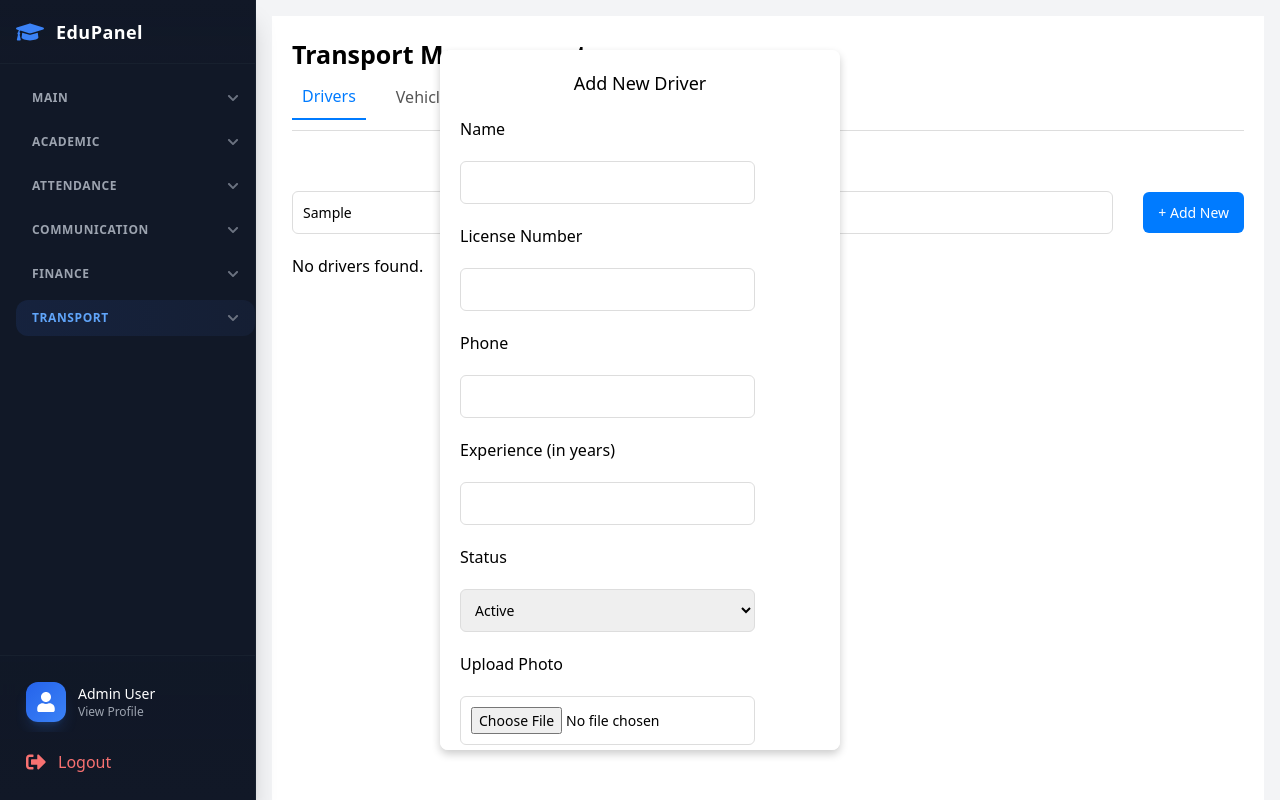
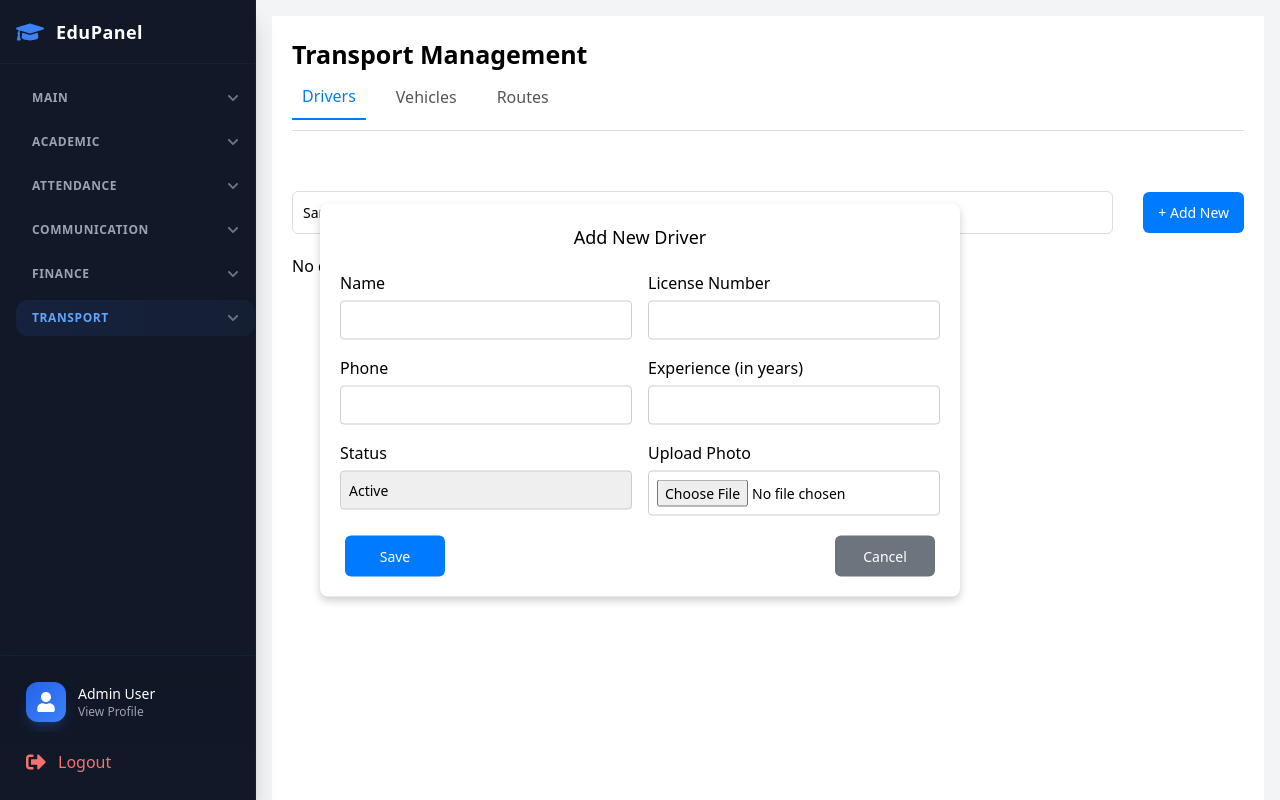
Before and after one commit to himanshusharma2007/SMS, a React (Vite) app in the folder frontend/: page /transport in a window 1280 px wide. Both pictures are taken after typing "Sample" into the empty fields and a click on the button "+ Add New". Built offline with nearby package versions, Linux system fonts and the light colour scheme.

Commit message:
Transport form done

```diff
--- a/frontend/src/App.css
+++ b/frontend/src/App.css
@@ -51,6 +51,7 @@ Global styles body {
 }
 
 /* Modal */
+/* General Modal Styling */
 .modal {
   position: fixed;
   top: 50%;
@@ -60,8 +61,8 @@ Global styles body {
   padding: 20px;
   border-radius: 8px;
   box-shadow: 0 4px 8px rgba(0, 0, 0, 0.2);
-  width: 400px;
-  max-height: 700px;
+  min-width: 400px;
+  max-height: 600px;
   overflow-y: auto;
   z-index: 1000;
 }
@@ -72,26 +73,48 @@ Global styles body {
   text-align: center;
 }
 
-.modal form {
-  display: grid;
-  grid-template-columns: 1fr 1fr; /* Two equal columns */
-  gap: 20px;
+.form-main {
+  display: flex;
+  flex-wrap: wrap;
+  gap: 16px;
 }
 
-.modal label {
-  grid-column: span 2; /* Make labels span both columns */
+/* Input & Label Styles */
+label {
+  display: flex;
+  flex-direction: column;
+  width: calc(50% - 8px); /* Two inputs per row */
 }
 
-.modal input,
-.modal select {
-  padding: 10px;
-  border: 1px solid #ddd;
-  border-radius: 6px;
+label input,
+label select {
+  padding: 8px;
+  margin-top: 6px;
+  border: 1px solid #ccc;
+  border-radius: 4px;
   font-size: 14px;
 }
 
-.modal .form-actions {
-  grid-column: span 2; /* Make action buttons span both columns */
+label select {
+  appearance: none;
+  cursor: pointer;
+}
+
+/* Photo Preview */
+.photo-preview {
+  margin-top: 10px;
+  text-align: center;
+}
+
+.photo-preview img {
+  display: inline-block;
+  border: 1px solid #ccc;
+  padding: 2px;
+}
+
+/* Form Actions */
+.form-actions {
+  margin-top: 20px;
   display: flex;
   justify-content: space-between;
 }
@@ -105,6 +128,7 @@ Global styles body {
   cursor: pointer;
   margin: 0 5px;
   transition: background-color 0.2s ease;
+  max-width: 100px;
 }
 
 .modal .form-actions button:first-child {
--- a/frontend/src/pages/TransportManagement/DriverForm.jsx
+++ b/frontend/src/pages/TransportManagement/DriverForm.jsx
@@ -36,7 +36,8 @@ const DriverForm = ({ onClose, onSave, driver }) => {
     <div className="modal">
       <h2>{driver ? "Edit Driver" : "Add New Driver"}</h2>
       <form onSubmit={handleSubmit}>
-        <label>Name</label>
+        <div className="form-main">
+        <label>Name
 
         <input
           type="text"
@@ -45,8 +46,9 @@ const DriverForm = ({ onClose, onSave, driver }) => {
           onChange={handleChange}
           required
         />
+        </label>
 
-        <label>License Number</label>
+        <label>License Number
         <input
           type="text"
           name="license"
@@ -54,9 +56,10 @@ const DriverForm = ({ onClose, onSave, driver }) => {
           onChange={handleChange}
           required
         />
+        </label>
 
 
-        <label>Phone</label>
+        <label>Phone
         <input
           type="text"
           name="phone"
@@ -64,9 +67,10 @@ const DriverForm = ({ onClose, onSave, driver }) => {
           onChange={handleChange}
           required
         />
+        </label>
 
 
-        <label>Experience (in years)</label>
+        <label>Experience (in years)
         <input
           type="number"
           name="experience"
@@ -74,9 +78,10 @@ const DriverForm = ({ onClose, onSave, driver }) => {
           onChange={handleChange}
           required
         />
+        </label>
 
 
-        <label>Status</label>
+        <label>Status
         <select
           name="status"
           value={formData.status}
@@ -84,12 +89,14 @@ const DriverForm = ({ onClose, onSave, driver }) => {
           required
         >
 
+
           <option value="active">Active</option>
           <option value="inactive">Inactive</option>
         </select>
+        </label>
 
 
-        <label>Upload Photo</label>
+        <label>Upload Photo
         <input
           type="file"
           accept="image/*"
@@ -105,6 +112,9 @@ const DriverForm = ({ onClose, onSave, driver }) => {
             />
           </div>
         )}
+        </label>
+        </div>
+
 
         <div className="form-actions">
           <button type="submit">Save</button>
--- a/frontend/src/pages/TransportManagement/VehicleForm.jsx
+++ b/frontend/src/pages/TransportManagement/VehicleForm.jsx
@@ -51,8 +51,8 @@ const VehicleForm = ({ onClose, onSave, vehicle, availableRoutes, availableDrive
     <div className="modal">
       <h2>{vehicle ? "Edit Vehicle" : "Add New Vehicle"}</h2>
       <form onSubmit={handleSubmit}>
-
-        <label>Model</label>
+      <div className="form-main">
+        <label>Model
         <input
           type="text"
           name="model"
@@ -60,8 +60,9 @@ const VehicleForm = ({ onClose, onSave, vehicle, availableRoutes, availableDrive
           onChange={handleChange}
           required
         />
+        </label>
 
-        <label>Registration Number</label>
+        <label>Registration Number
         <input
           type="text"
           name="registration"
@@ -69,6 +70,7 @@ const VehicleForm = ({ onClose, onSave, vehicle, availableRoutes, availableDrive
           onChange={handleChange}
           required
         />
+        </label>
 
 
         {/* <label>Assigned Route</label>
@@ -86,7 +88,7 @@ const VehicleForm = ({ onClose, onSave, vehicle, availableRoutes, availableDrive
         </select> */}
 
 
-        <label>Assigned Driver</label>
+        <label>Assigned Driver
         <select
           name="driverAssigned"
           value={formData.driverAssigned}
@@ -99,19 +101,21 @@ const VehicleForm = ({ onClose, onSave, vehicle, availableRoutes, availableDrive
              </option>
            ))}
         </select>
+        </label>
 
 
 
-        <label>Insurance Expiry</label>
+        <label>Insurance Expiry
         <input
           type="date"
           name="insuranceExpiry"
           value={formData.insuranceExpiry}
           onChange={handleChange}
         />
+        </label>
 
 
-        <label>Capacity </label>
+        <label>Capacity
         <input
           type="number"
           name="capacity"
@@ -119,9 +123,10 @@ const VehicleForm = ({ onClose, onSave, vehicle, availableRoutes, availableDrive
           onChange={handleChange}
           required
         />
+        </label>
 
 
-        <label>Fuel Type </label>
+        <label>Fuel Type
         <select
           name="fuelType"
           value={formData.fuelType}
@@ -133,18 +138,18 @@ const VehicleForm = ({ onClose, onSave, vehicle, availableRoutes, availableDrive
           <option value="Electric">Electric</option>
           <option value="Hybrid">Hybrid</option>
         </select>
+        </label>
 
-
-        <label>Vechile color</label>
+        <label>Vechile color
         <input
           type="text"
           name="color"
           value={formData.color}
           onChange={handleChange}
         />
+        </label>
 
-
-        <label>Status </label>
+        <label>Status
         <select
           name="status"
           value={formData.status}
@@ -154,11 +159,9 @@ const VehicleForm = ({ onClose, onSave, vehicle, availableRoutes, availableDrive
           <option value="active">Active</option>
           <option value="inactive">Inactive</option>
         </select>
+        </label>
 
-
-
-
-        <label>Year Of Manufacture </label>
+        <label>Year Of Manufacture
         <input
           type="date"
           name="yearOfManufacture"
@@ -166,11 +169,9 @@ const VehicleForm = ({ onClose, onSave, vehicle, availableRoutes, availableDrive
           onChange={handleChange}
           placeholder="Year Of Manufacture"
         />
+        </label>
 
-
-
-
-        <label>Ownership</label>
+        <label>Ownership
         <select
           name="ownership"
           value={formData.ownership}
@@ -180,9 +181,9 @@ const VehicleForm = ({ onClose, onSave, vehicle, availableRoutes, availableDrive
           <option value="self-owned">Self-Owned</option>
           <option value="leased">Leased</option>
         </select>
+        </label>
 
-
-        <label>Pollution Vaild Until</label>
+        <label>Pollution Vaild Until
         <input
           type="date"
           name="pollutionVaildUntil"
@@ -190,9 +191,10 @@ const VehicleForm = ({ onClose, onSave, vehicle, availableRoutes, availableDrive
           onChange={handleChange}
           placeholder="Polluction last date"
         />
+        </label>
 
 
-       <label>Last Service </label>
+       <label>Last Service
         <input
           type="date"
           name="lastServiceDate"
@@ -200,9 +202,10 @@ const VehicleForm = ({ onClose, onSave, vehicle, availableRoutes, availableDrive
           onChange={handleChange}
           placeholder="last Service date"
         />
+        </label>
 
 
-        <label>Total KM</label>
+        <label>Total KM
         <input
           type="number"
           name="totalKm"
@@ -210,9 +213,10 @@ const VehicleForm = ({ onClose, onSave, vehicle, availableRoutes, availableDrive
           onChange={handleChange}
           placeholder="Last Day KM"
         />
+        </label>
 
 
-        <label>Today Maintenance Cost</label>
+        <label>Today Maintenance Cost
         <input
           type="number"
           name="maintenanceCost"
@@ -220,9 +224,10 @@ const VehicleForm = ({ onClose, onSave, vehicle, availableRoutes, availableDrive
           onChange={handleChange}
           placeholder="Today Maintenance Cost"
         />
+        </label>
 
 
-        <label>Today Fuel Cost </label>
+        <label>Today Fuel Cost
         <input
           type="number"
           name="fuelCharge"
@@ -230,34 +235,38 @@ const VehicleForm = ({ onClose, onSave, vehicle, availableRoutes, availableDrive
           onChange={handleChange}
           placeholder="Today Fuel Cost"
         />
+        </label>
 
 
-        <label>Chassis Number</label>
+        <label>Chassis Number
         <input
           type="text"
           name="chassisNumber"
           value={formData.chassisNumber}
           onChange={handleChange}
         />
+        </label>
 
 
-        <label>Engine Number</label>
+        <label>Engine Number
         <input
           type="text"
           name="engineNumber"
           value={formData.engineNumber}
           onChange={handleChange}
         />
+        </label>
 
 
         <label>
-          Image:</label>
+          Image:
           <input
             type="file"
             accept="image/*"
             onChange={handleFileChange} />
+            </label>
 
-
+        </div>
         <div className="form-actions">
           <button type="submit">Save</button>
           <button type="button" onClick={onClose}>
```
